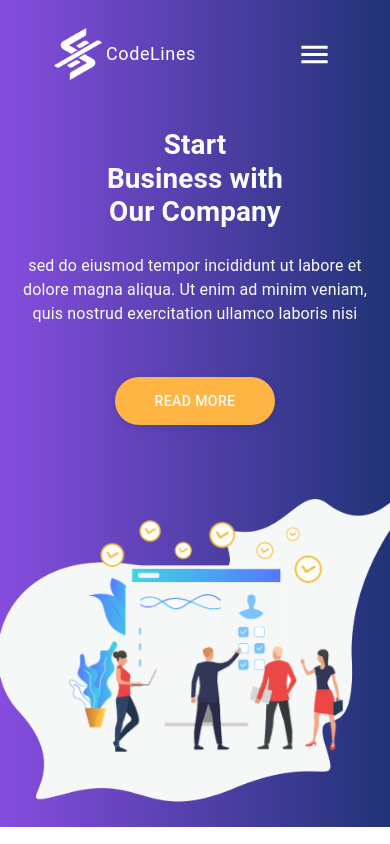
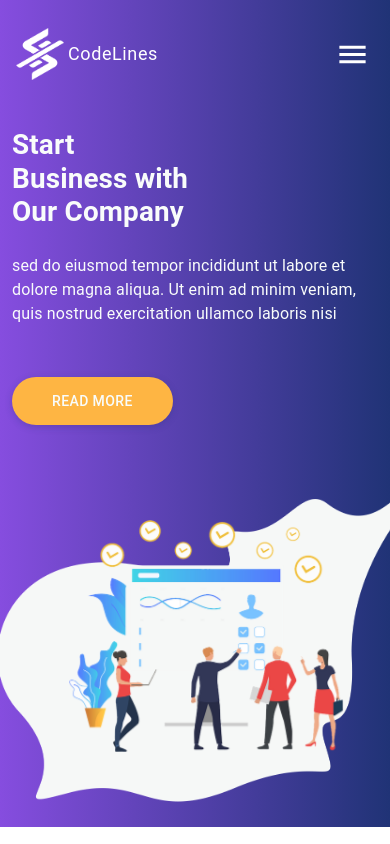
Before and after one commit to MayarAlsalem01/Company, a React (Create React App) app: page / in a window 390 px wide. Shown: the top 844 px of the page. Built offline with nearby package versions, Linux system fonts and the light colour scheme.

Commit message:
fix responsive

```diff
--- a/src/Company/Components/CarouselIteam/CarouselIteam.tsx
+++ b/src/Company/Components/CarouselIteam/CarouselIteam.tsx
@@ -34,7 +34,7 @@
     return (
         <>
             <div className={props.active ? "carousel-item active " : "carousel-item "}>
-                <div className="container">
+                <div className="container-sm">
                     <div className="row">
                         <div className="col-lg-5 col-md-6">
                             <div className="slider_detail-box">
--- a/src/Company/Components/NavBar/NavBar.tsx
+++ b/src/Company/Components/NavBar/NavBar.tsx
@@ -18,7 +18,7 @@
 
         <Box sx={{backgroundColor:'transparent'}}>
             <nav className="navbar navbar-expand-lg ">
-                <div className="container-fluid">
+                <div className="container-fluid m-0 p-0">
                     <div className="logo d-flex  me-1">
                     <a className="navbar-brand mx-1 " href="/" style={{
                         color:DarkTheme.palette.text.primary,
--- a/src/Company/Sections/Hero/Hero.tsx
+++ b/src/Company/Sections/Hero/Hero.tsx
@@ -25,7 +25,7 @@
             <HeroDiv ref={heroRef} className="hero hero_area">
 
                 <header className="header_section">
-                    <div className="container-fluid">
+                    <div className="container-sm">
                         <div className="row">
                             <div className="col-lg-8">
                                 <NavBar />
--- a/src/Company/css/responsive.css
+++ b/src/Company/css/responsive.css
@@ -85,7 +85,7 @@
   }
 
   .slider_detail-box {
-    text-align: center;
+    text-align: left;
   }
 
   .info_section .form_container input {
```
